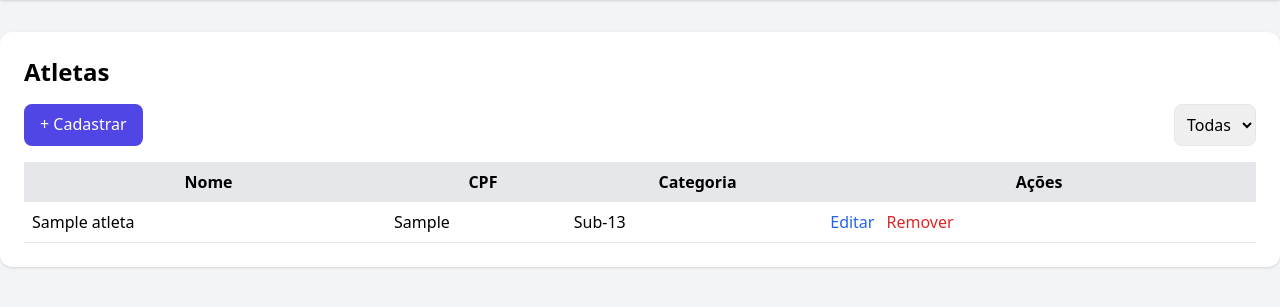
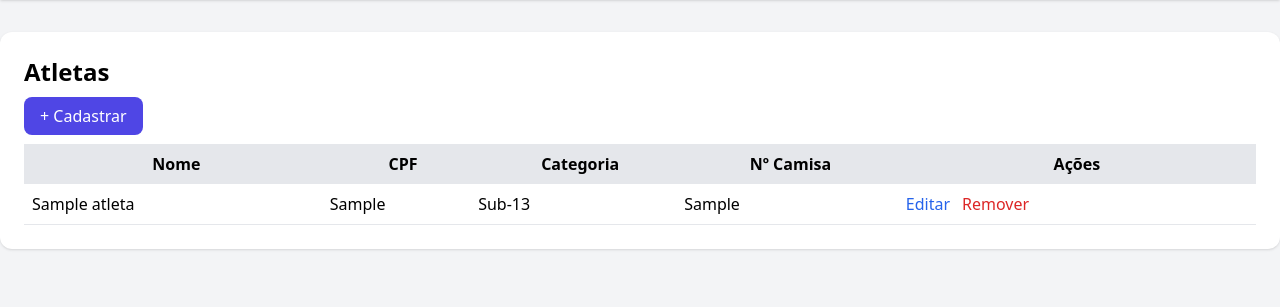
Before and after one commit to pepeuloureirob/volley-coach-system, a Flask app: page /atletas in a window 1280 px wide. Shown: the part 56-363 px from the top of the page. Run offline with Flask 3, Linux system fonts and the light colour scheme; tables that the repository leaves empty hold one stand-in row (values such as "Sample post"); some libraries are stand-ins or nearby versions.

Commit message:
Update atletas.html

```diff
--- a/templates/atletas.html
+++ b/templates/atletas.html
@@ -3,27 +3,17 @@
 
 <h1 class="text-2xl font-bold mb-4">Atletas</h1>
 
-<div class="flex justify-between mb-4">
 <a href="/cadastrar_atleta" class="bg-indigo-600 text-white px-4 py-2 rounded-lg">
 + Cadastrar
 </a>
 
-    <form method="GET">
-        <select name="categoria" onchange="this.form.submit()" class="border p-2 rounded-lg">
-            <option value="">Todas</option>
-            {% for cat in categorias %}
-                <option value="{{ cat }}">{{ cat }}</option>
-            {% endfor %}
-        </select>
-    </form>
-</div>
-
-<table class="w-full">
+<table class="w-full mt-4">
 <thead class="bg-gray-200">
 <tr>
 <th class="p-2">Nome</th>
 <th>CPF</th>
 <th>Categoria</th>
+<th>Nº Camisa</th>
 <th>Ações</th>
 </tr>
 </thead>
@@ -33,6 +23,7 @@
 <td class="p-2">{{ atleta.nome }}</td>
 <td>{{ atleta.cpf }}</td>
 <td>{{ atleta.categoria }}</td>
+<td>{{ atleta.numero_camisa }}</td>
 <td class="flex gap-3 p-2">
 <a href="/editar_atleta/{{ atleta.id }}" class="text-blue-600">Editar</a>
 <a href="/remover_atleta/{{ atleta.id }}" class="text-red-600">Remover</a>
```
Lines whose indentation alone changed are shown as unchanged.
